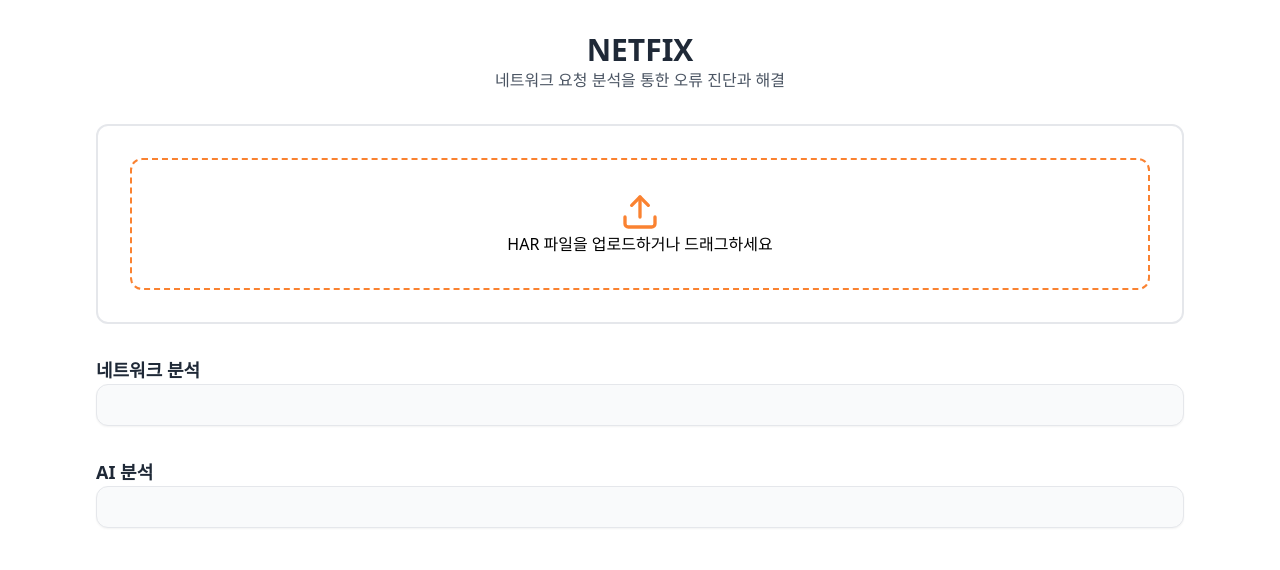
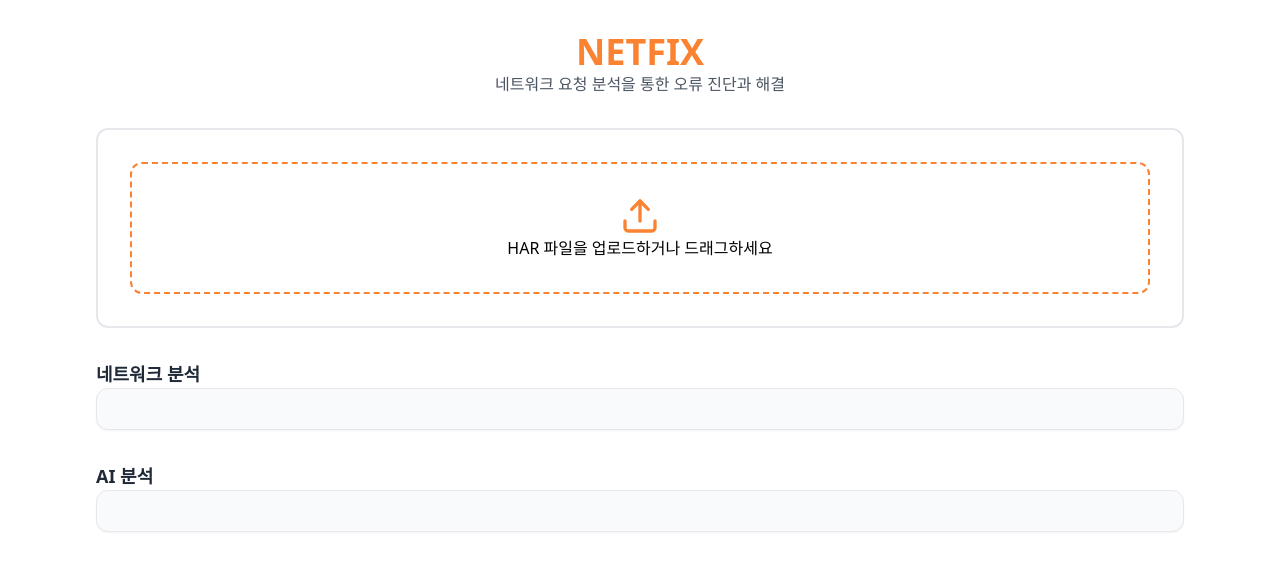
Before and after one commit to munimum95/NETFIX, a React (Vite) app: page / in a window 1280 px wide. Shown: the top 570 px of the page. Built offline with nearby package versions, Linux system fonts and the light colour scheme; the HTML template or start-up script is replaced by a standard one.

Commit message:
style: 헤더 메인 색상 변경

```diff
--- a/src/components/layout/Header.tsx
+++ b/src/components/layout/Header.tsx
@@ -6,7 +6,7 @@
 const Header = ({ title, description }: HeaderProps) => {
   return (
     <header className="text-center">
-      <h1 className="text-3xl font-bold text-gray-800">{title}</h1>
+      <h1 className="text-4xl font-bold text-main">{title}</h1>
       <p className="text-gray-600">{description}</p>
     </header>
   );
```
